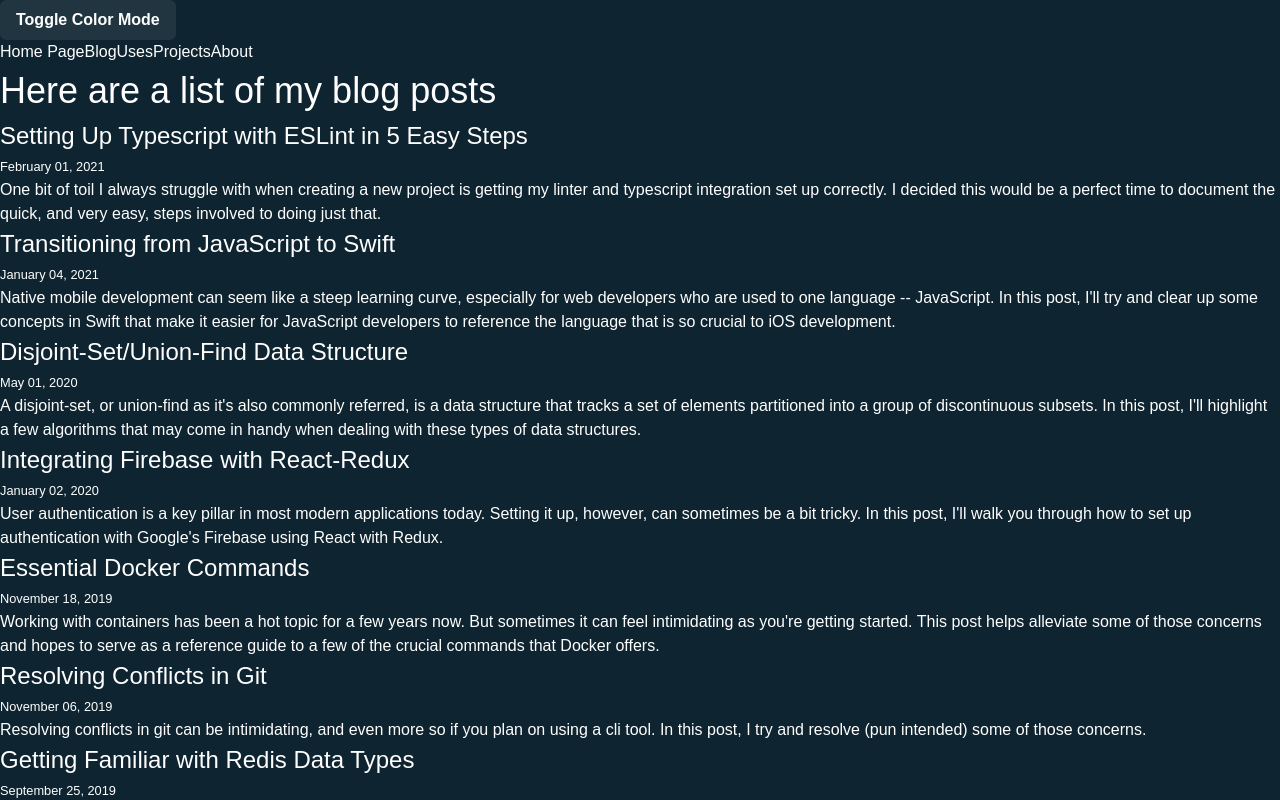
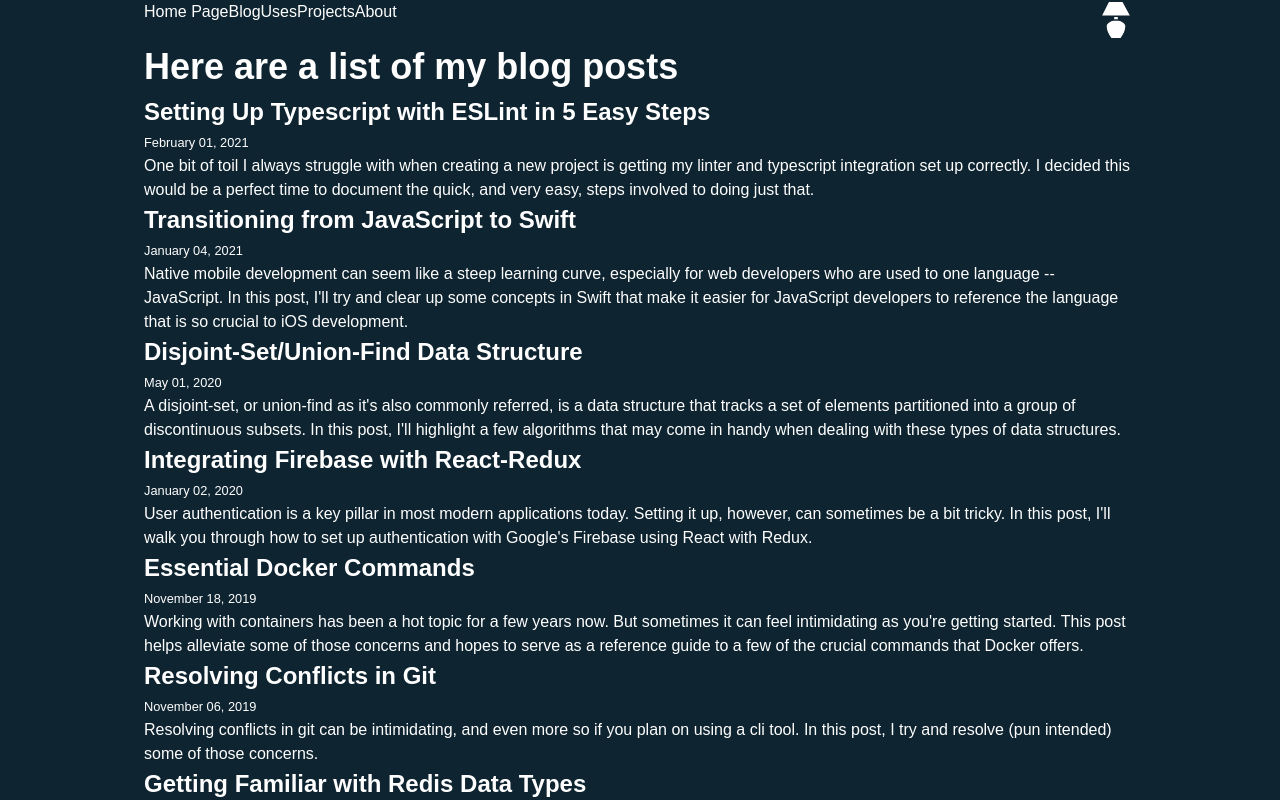
Before and after one commit to thefrugaldev/blog-v2, a Next.js app: page /blog in a window 1280 px wide. Shown: the top 800 px of the page. Built offline with nearby package versions, Linux system fonts and the light colour scheme; a web font is replaced by a local one.

Commit message:
:hammer: remove feather icons and update component for toggling color mode

```diff
--- a/package.json
+++ b/package.json
@@ -18,7 +18,7 @@
     "next-mdx-remote": "^2.1.3",
     "react": "^17.0.1",
     "react-dom": "^17.0.1",
-    "react-feather": "^2.0.9",
+    "react-icons": "^4.2.0",
     "styled-components": "^5.2.1",
     "yarn": "^1.22.10"
   },
--- a/src/shared/assets/vectors/vector.ts
+++ /dev/null
@@ -1,4 +0,0 @@
-export interface Vector {
-  width: number;
-  height: number;
-}
--- a/src/shared/components/layout/components/dark-mode-toggle/dark-mode-toggle.tsx
+++ b/src/shared/components/layout/components/dark-mode-toggle/dark-mode-toggle.tsx
@@ -1,61 +1,60 @@
-import React, { FC, useState } from 'react';
-import styled from 'styled-components';
-import { useDarkMode } from '../../../../../lib/state/dark-mode';
-import FlashlightSvg from '../../../../assets/vectors/flashlight';
+import React, { FC } from "react";
+import { IconButton } from "@chakra-ui/button";
+import { useColorMode, useColorModeValue } from "@chakra-ui/color-mode";
+import { GiBedLamp } from "react-icons/gi";
 
-const ThemeSwitchWrapper = styled.div`
-  display: flex;
-  align-items: center;
+// import FlashlightSvg from "../../../../assets/vectors/flashlight";
 
-  em {
-    margin-left: 10px;
-    font-size: 1rem;
-  }
-`;
+// const ThemeSwitchWrapper = styled.div`
+//   display: flex;
+//   align-items: center;
 
-const ThemeSwitch = styled.label`
-  display: inline-block;
-  height: 34px;
-  position: absolute;
-  width: 60px;
-  right: 75px;
+//   em {
+//     margin-left: 10px;
+//     font-size: 1rem;
+//   }
+// `;
 
-  input {
-    display: none;
+// const ThemeSwitch = styled.label`
+//   display: inline-block;
+//   height: 34px;
+//   position: absolute;
+//   width: 60px;
+//   right: 75px;
 
-    &:checked + .slider {
-      background-color: #66bb6a;
+//   input {
+//     display: none;
 
-      &:before {
-        transform: translateX(26px);
-      }
-    }
-  }
-`;
+//     &:checked + .slider {
+//       background-color: #66bb6a;
 
-const FlashlightWrapper = styled.div`
-  margin: 2rem;
-  cursor: pointer;
-`;
+//       &:before {
+//         transform: translateX(26px);
+//       }
+//     }
+//   }
+// `;
+
+// const FlashlightWrapper = styled.div`
+//   margin: 2rem;
+//   cursor: pointer;
+// `;
 
 const DarkModeToggle: FC = () => {
-  const [active, setActive] = useState(false);
-  const { setTheme, isDarkMode } = useDarkMode();
+  const colorModeValue = useColorModeValue("dark", "light");
+  const { toggleColorMode } = useColorMode();
+  // const SwitchIcon = useColorModeValue(MoonIcon, SunIcon);
 
   return (
-    <ThemeSwitchWrapper>
-      <ThemeSwitch htmlFor="checkbox">
-        <input
-          type="checkbox"
-          id="checkbox"
-          checked={isDarkMode}
-          onChange={setTheme}
-        />
-        <FlashlightWrapper>
-          <FlashlightSvg height={75} width={75} isOn={isDarkMode} />
-        </FlashlightWrapper>
-      </ThemeSwitch>
-    </ThemeSwitchWrapper>
+    <IconButton
+      as={GiBedLamp}
+      size="md"
+      fontSize="lg"
+      aria-label={`Switch to ${colorModeValue} mode`}
+      color="current"
+      onClick={toggleColorMode}
+      bg="transparent"
+    />
   );
 };
 
--- a/src/shared/components/layout/components/header/header.tsx
+++ b/src/shared/components/layout/components/header/header.tsx
@@ -1,19 +1,22 @@
-import { Button, Flex, useColorMode } from "@chakra-ui/react";
+import { Box, Flex } from "@chakra-ui/react";
 import React from "react";
+import DarkModeToggle from "../dark-mode-toggle/dark-mode-toggle";
 import HeaderItem from "./header-item";
 
 const Header = () => {
-  const { toggleColorMode } = useColorMode();
-
   return (
     <header>
-      <Button onClick={toggleColorMode}>Toggle Color Mode</Button>
-      <Flex>
-        <HeaderItem name="Home Page" route={"/"} />
-        <HeaderItem name="Blog" route={"/blog"} />
-        <HeaderItem name="Uses" route={"/uses"} />
-        <HeaderItem name="Projects" route={"/projects"} />
-        <HeaderItem name="About" route={"/about"} />
+      <Flex justifyContent="space-between">
+        <Box>
+          <HeaderItem name="Home Page" route={"/"} />
+          <HeaderItem name="Blog" route={"/blog"} />
+          <HeaderItem name="Uses" route={"/uses"} />
+          <HeaderItem name="Projects" route={"/projects"} />
+          <HeaderItem name="About" route={"/about"} />
+        </Box>
+        <Box>
+          <DarkModeToggle />
+        </Box>
       </Flex>
     </header>
   );
--- a/src/shared/components/layout/layout.tsx
+++ b/src/shared/components/layout/layout.tsx
@@ -3,6 +3,7 @@ import { useColorMode } from "@chakra-ui/color-mode";
 import Header from "./components/header/header";
 import { css, Global } from "@emotion/react";
 import { prismDarkTheme, prismLightTheme } from "../../styles/prism";
+import { Box, Container } from "@chakra-ui/layout";
 
 const Layout: FC = ({ children }) => {
   const { colorMode } = useColorMode();
@@ -14,12 +15,10 @@ const Layout: FC = ({ children }) => {
           ${colorMode === "light" ? prismLightTheme : prismDarkTheme}
         `}
       />
-      <div>
-        <div className="max-w-screen-lg m-auto h-screen">
-          <Header />
-          <main>{children}</main>
-        </div>
-      </div>
+      <Container maxW="container.lg">
+        <Header />
+        <main>{children}</main>
+      </Container>
     </>
   );
 };
--- a/src/shared/styles/theme.ts
+++ b/src/shared/styles/theme.ts
@@ -35,6 +35,9 @@ const theme = extendTheme({
         bg: mode(colorPalette.light, colorPalette.dark)(props),
         height: "100vh",
       },
+      "h1, h2, h3, h4, h5, h6": {
+        fontWeight: 700,
+      },
       h1: {
         fontSize: "4xl",
       },
```
Also changed, not shown: src/pages/dark-mode-test.tsx (+3 -9 lines), src/shared/assets/vectors/flashlight.tsx (deleted, +0 -33 lines), src/shared/assets/vectors/flashlight.svg (deleted), 1 other file (tests, documents, lock files or other folders).
